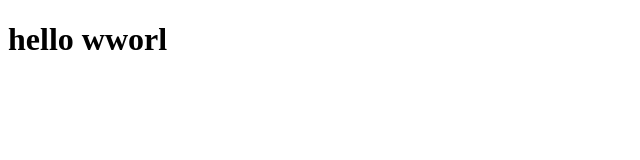
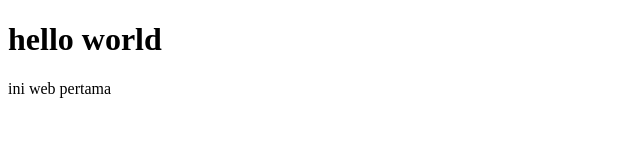
Before and after one commit to charlienicholas/repo-ecek-ecek, a plain HTML site: page index.html in a window 1280 px wide. Shown: the whole page, without its empty margins (0-640 px from the left). Drawn offline with Linux system fonts and the light colour scheme.

Commit message:
Memperbaiki typo di file HTML dan menambahkan paragraf

```diff
--- a/index.html
+++ b/index.html
@@ -6,6 +6,7 @@
     <title>Document</title>
 </head>
 <body>
-    <h1>hello wworl</h1>
+    <h1>hello world</h1>
+    <p>ini web pertama</p>
 </body>
 </html>
```
